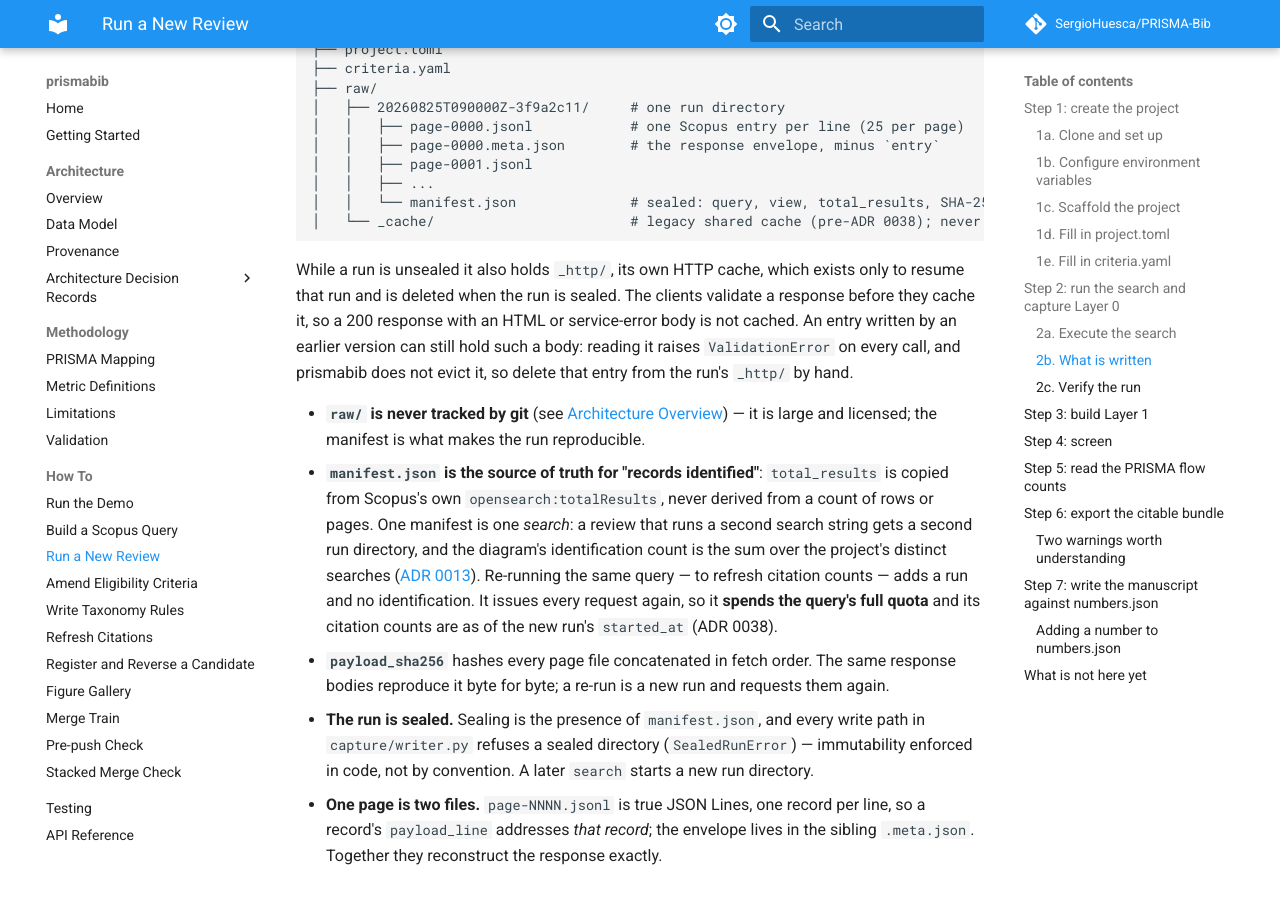
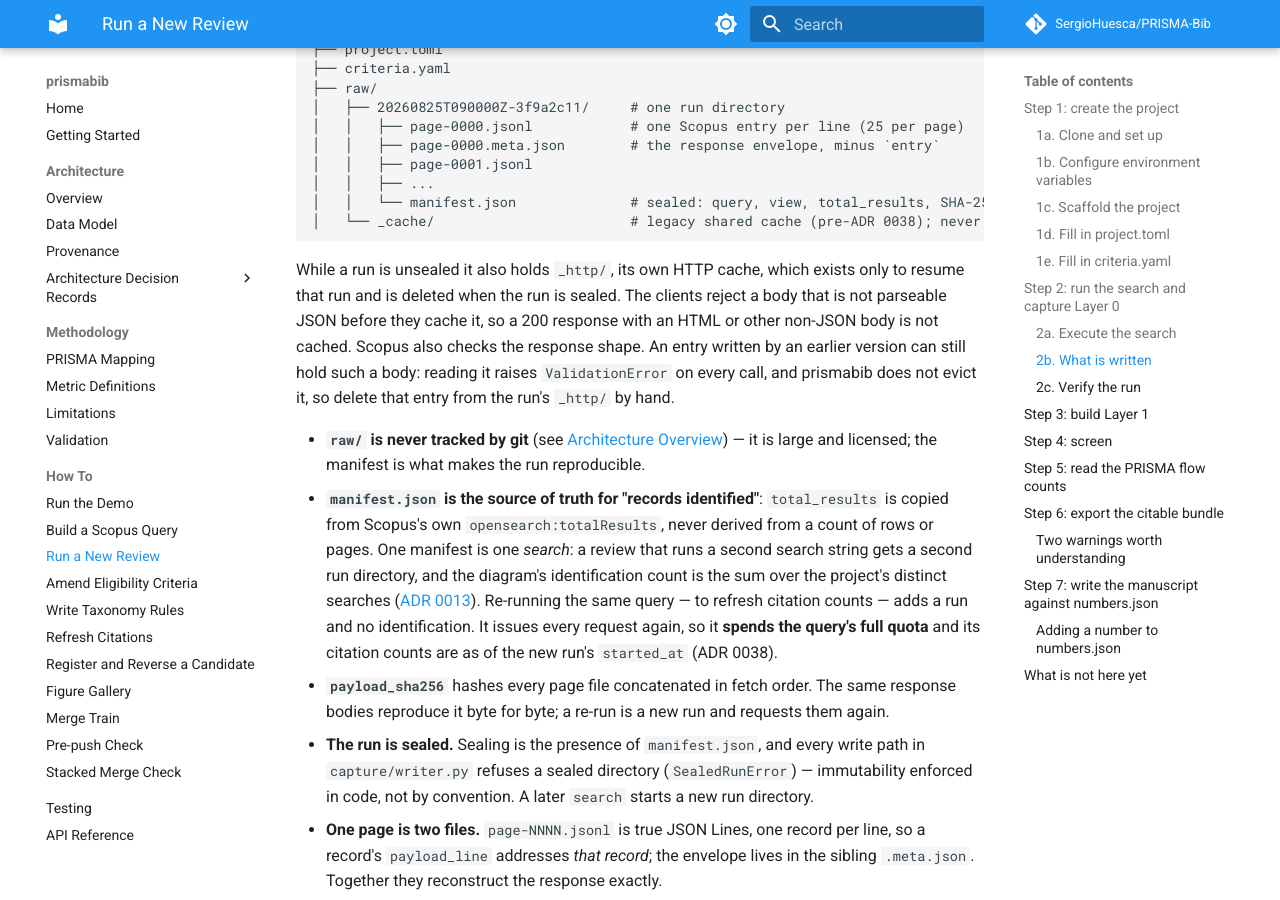
Before and after one commit to SergioHuesca/PRISMA-Bib, an MkDocs documentation site: the page built from docs/how-to/run-a-new-review.md, in a window 1280 px wide and 900 px high, scrolled down 5207 px. Built offline with MkDocs 1.6.1 and Material for MkDocs 9.7.7, drawn with Linux system fonts in a browser that asks for light colours; comment, search, counter and statistics services are not loaded.

Commit message:
docs: say which clients check the response shape before caching Co-Authored-By: Claude Sonnet 5.5 <noreply@anthropic.com> Claude-Session: https://claude.ai/code/session_01QjNadz7h2UAZ2C2xhuaY8z

````diff
--- a/docs/how-to/run-a-new-review.md
+++ b/docs/how-to/run-a-new-review.md
@@ -250,8 +250,8 @@ projects/my-review/
 ```
 
 While a run is unsealed it also holds `_http/`, its own HTTP cache, which exists only to
-resume that run and is deleted when the run is sealed. The clients validate a response before
-they cache it, so a 200 response with an HTML or service-error body is not cached. An entry
+resume that run and is deleted when the run is sealed. The clients reject a body that is not
+parseable JSON before they cache it, so a 200 response with an HTML or other non-JSON body is not cached. Scopus also checks the response shape. An entry
 written by an earlier version can still hold such a body: reading it raises `ValidationError`
 on every call, and prismabib does not evict it, so delete that entry from the run's `_http/`
 by hand.
````
Also changed, not shown: CHANGELOG.md (+1 -1 lines).
